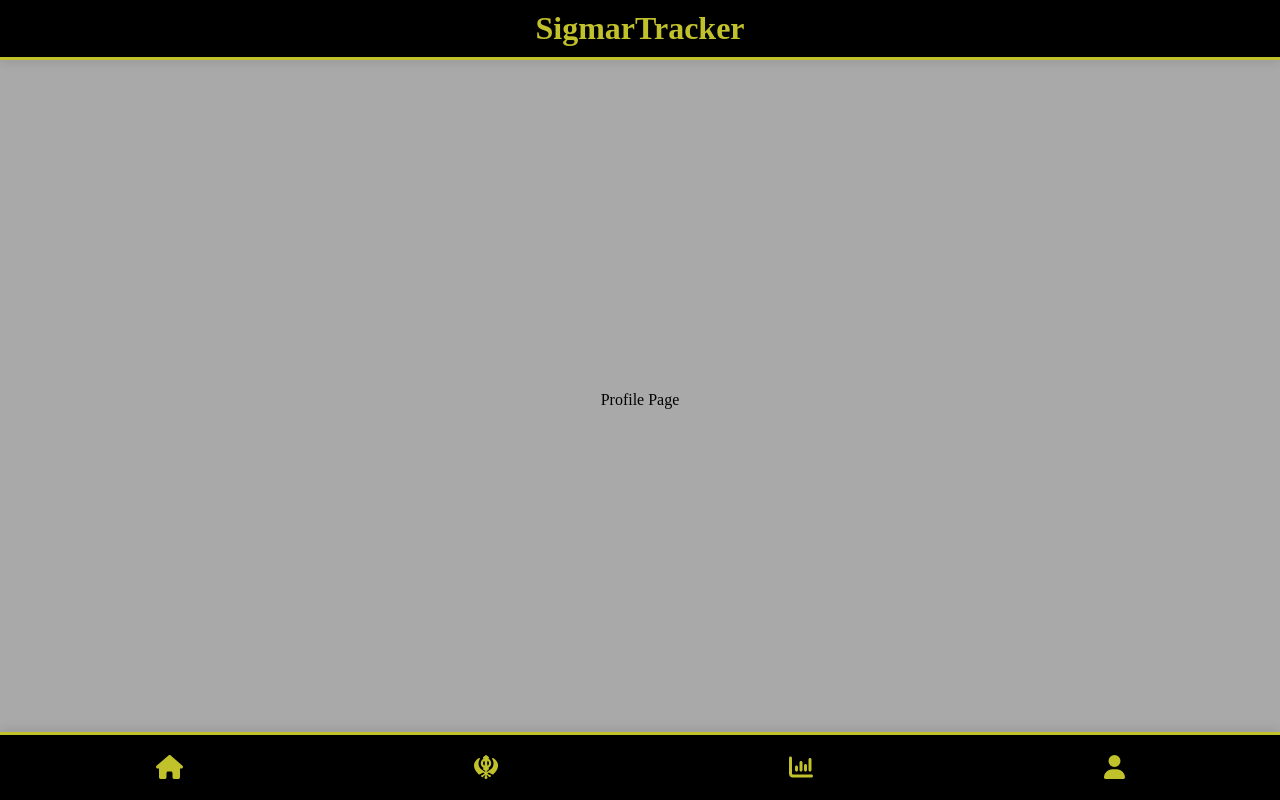
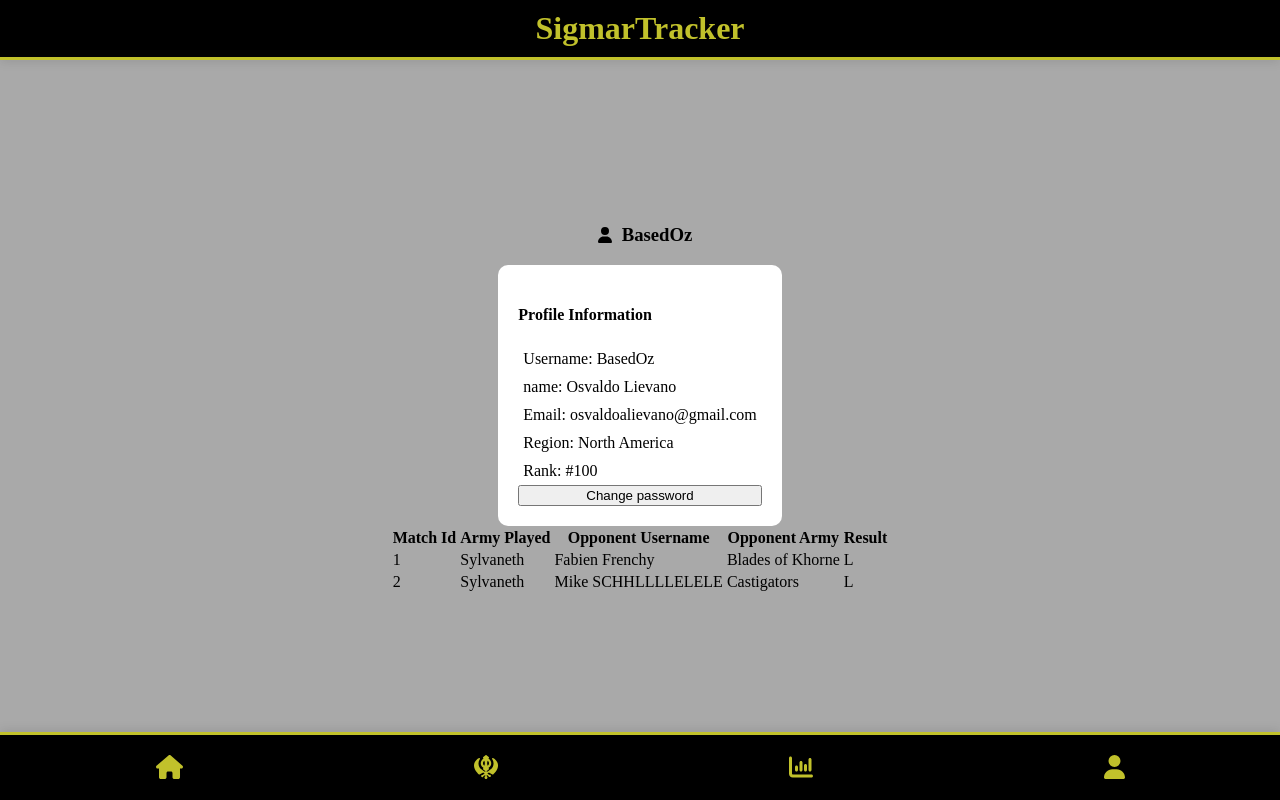
Before and after one commit to OzLievano/WarhammerTracker, a React app in the folder frontend/: page /user-profile in a window 1280 px wide. Built offline with nearby package versions, Linux system fonts and the light colour scheme.

Commit message:
added fake data for table and user profile card

```diff
--- a/frontend/src/components/matchHistory/MatchHistoryTable.tsx
+++ b/frontend/src/components/matchHistory/MatchHistoryTable.tsx
@@ -2,6 +2,28 @@ import React from 'react'
 
 export const MatchHistoryTable = () => {
   return (
-    <div>MatchHistoryTable</div>
+    <table>
+      <tr>
+        <th>Match Id</th>
+        <th>Army Played</th>
+        <th>Opponent Username</th>
+        <th>Opponent Army</th>
+        <th>Result</th>
+      </tr>
+      <tr>
+        <td>1</td>
+        <td>Sylvaneth</td>
+        <td>Fabien Frenchy</td>
+        <td>Blades of Khorne</td>
+        <td>L</td>
+      </tr>
+      <tr>
+        <td>2</td>
+        <td>Sylvaneth</td>
+        <td>Mike SCHHLLLLELELE</td>
+        <td>Castigators</td>
+        <td>L</td>
+      </tr>
+    </table>
   )
 }
--- a/frontend/src/components/matches/CreateMatch.tsx
+++ b/frontend/src/components/matches/CreateMatch.tsx
@@ -4,7 +4,7 @@ import { BottomNavigationBar } from '../navigationBars/BottomNavigationBar';
 import { HeaderBar } from '../headers/HeaderBar';
 import { AllianceKeys, ArmyKeys } from '../../utils/constants';
 import { allArmyAOSData } from '../../utils/armyData';
-import { getGrandAlliance, getArmies, getSubfactions, getGrandStrategies } from '../../utils/armyData.services';
+import { getGrandAlliance, getArmies, getSubfactions, getGrandStrategies } from '../../utils/armyData.service';
 
 export default function CreateMatch() {
 
--- a/frontend/src/components/userProfile/ProfilePage.tsx
+++ b/frontend/src/components/userProfile/ProfilePage.tsx
@@ -1,24 +1,31 @@
 import React from 'react'
 import { BottomNavigationBar } from '../navigationBars/BottomNavigationBar'
 import { HeaderBar } from '../headers/HeaderBar'
+import { MatchHistoryTable } from '../matchHistory/MatchHistoryTable'
+import { FontAwesomeIcon } from '@fortawesome/react-fontawesome'
+import { faUser } from '@fortawesome/free-solid-svg-icons'
+import './profilePage.css';
 
 export const ProfilePage = () => {
   return (
     <div className='page-container'>
       <HeaderBar/>
-      {/*
-      User Information
-        User Name
-        email
-        Password
-        Region
-          by Country IMO??
-      Match History all time as a Table
-        Win Loss Record
-
-        Become a subscriber?
-       */}
-      Profile Page
+      <div className='profile-image-box'>
+      <FontAwesomeIcon className="user-icon" icon={faUser} />
+        <h3>BasedOz</h3>
+      </div>
+      <div className='profile-info-card'>
+        <h4>Profile Information</h4>
+        <div className="profile-info-items">
+          <span>Username: BasedOz</span>
+          <span>name: Osvaldo Lievano</span>
+          <span>Email: osvaldoalievano@gmail.com</span>
+          <span>Region: North America</span>
+          <span>Rank: #100</span> {/* could just get the best w-l from table */}
+        </div>
+        <button>Change password</button>
+      </div>
+      <MatchHistoryTable/>
       <BottomNavigationBar/>
     </div>
   )
--- /dev/null
+++ b/frontend/src/components/userProfile/profilePage.css
@@ -0,0 +1,27 @@
+.profile-image-box {
+  display: flex;
+  align-items: center;
+}
+
+.profile-image-box .user-icon{
+  padding: 10px;
+}
+
+.profile-info-card {
+  display: flex;
+  flex-flow: column;
+  background-color: white;
+  border-radius: 10px;
+  padding: 20px;
+}
+
+.profile-info-items {
+  display: flex;
+  flex-flow: column;
+  align-content: space-between;
+}
+
+.profile-info-items span{
+  display: block;
+  padding: 5px;
+}
```
